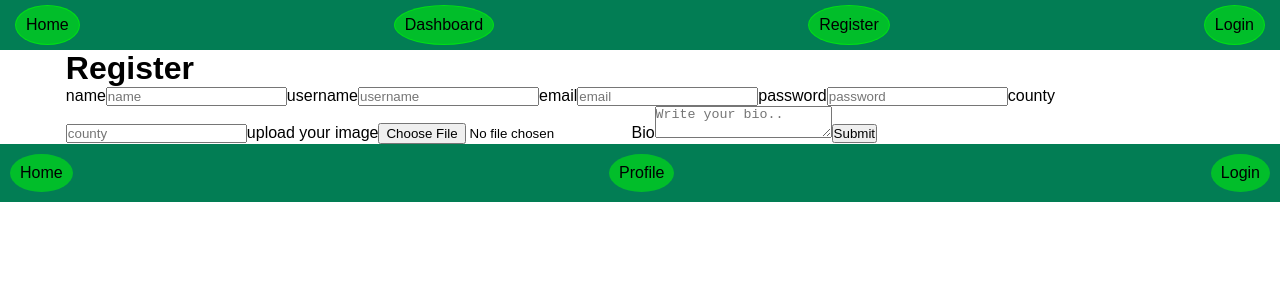
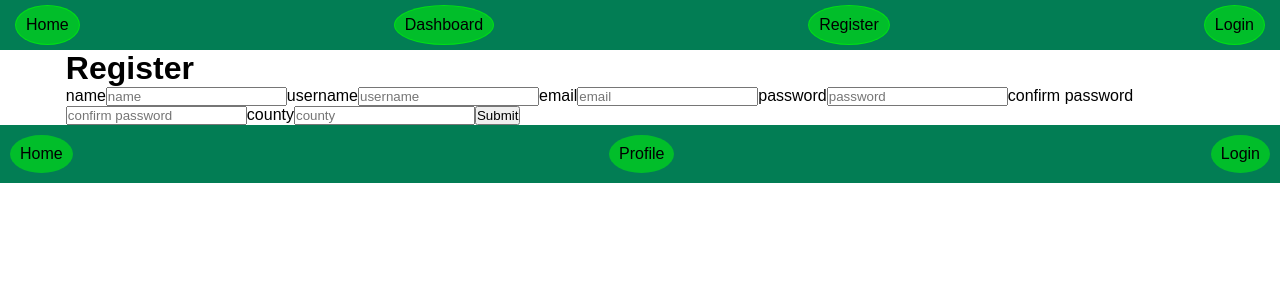
Before and after one commit to jake4369/greenpics, a React (Create React App) app in the folder frontend/: page /register in a window 1280 px wide. Shown: the top 300 px of the page. Built offline with nearby package versions, Linux system fonts and the light colour scheme.

Commit message:
add errors and confirmation

```diff
--- a/frontend/src/Screens/AuthScreens/RegisterScreen.jsx
+++ b/frontend/src/Screens/AuthScreens/RegisterScreen.jsx
@@ -6,28 +6,47 @@ const RegisterScreen = () => {
   const [email, setEmail] = useState("");
   const [password, setPassword] = useState("");
   const [county, setCounty] = useState("");
-  const [image, setImage] = useState([]);
-  const [bio, setBio] = useState("");
+  const [confirmPassword, setConfirmPassword] = useState("");
+  const [isSubmitting, setIsSubmitting] = useState(false);
+  const [showConfirmation, setShowConfirmation] = useState(false);
+  const [error, setError] = useState("")
 
+  const handleSubmit = (e) => {
+    e.preventDefault();
+    if (password !== confirmPassword){
+      setError("Password is not the same")
+      setShowConfirmation(false)
+      setIsSubmitting(false)
+    } else {
+      setIsSubmitting(true);
+      setShowConfirmation(true);
+      console.log(
+        "name",
+        name,
+        "userName",
+        userName,
+        "email",
+        email,
+        "password",
+        password,
+        "county",
+        county,
 
+      );
+    }
 
-
-const handleSubmit = e => {
-  e.preventDefault()
-  console.log("name", name, "userName", userName, "email",
-  email, "password",password, "county", county, "bio", bio);
-
-}
+  };
 
   return (
     <div className="screen authscreen">
       <h1>Register</h1>
 
-      <form onSubmit={handleSubmit} >
+      <form onSubmit={handleSubmit}>
         <label>name</label>
         <input
           type="text"
           placeholder="name"
+          disabled={isSubmitting}
           value={name}
           onChange={(e) => setName(e.target.value)}
         />
@@ -36,6 +55,7 @@ const handleSubmit = e => {
         <input
           type="text"
           placeholder="username"
+          disabled={isSubmitting}
           value={userName}
           onChange={(e) => setUserName(e.target.value)}
         />
@@ -45,6 +65,7 @@ const handleSubmit = e => {
           type="email"
           required
           placeholder="email"
+          disabled={isSubmitting}
           value={email}
           onChange={(e) => setEmail(e.target.value)}
         />
@@ -53,37 +74,35 @@ const handleSubmit = e => {
           type="password"
           required
           placeholder="password"
+          disabled={isSubmitting}
           value={password}
           onChange={(e) => setPassword(e.target.value)}
         />
+        <label>confirm password</label>
+        <input
+          type="password"
+          required
+          placeholder="confirm password"
+          disabled={isSubmitting}
+          value={confirmPassword}
+          onChange={(e) => setConfirmPassword(e.target.value)}
+        />
+
         <label>county</label>
         <input
           type="text"
           required
           placeholder="county"
+          disabled={isSubmitting}
           value={county}
           onChange={(e) => setCounty(e.target.value)}
         />
-        <label>upload your image</label>
-         <input
-          type="file"
-          // required
-          accept="image/*"
-          value={image}
 
-          onChange={(e) => setImage(e.target.files)}
-        />
-        <label>Bio</label>
-        <textarea
-        value={bio}
-        placeholder="Write your bio.."
-        required
-        onChange={(e) => setBio(e.target.value)}
-        >
-
-        </textarea>
-
-        <button type="submit" className="login-btn">Submit</button>
+        <button type="submit" className="login-btn" disabled={isSubmitting} >
+        {isSubmitting ? 'Sending...' : 'Submit'}
+      </button>
+      {error && <p>{error}</p>}
+      {showConfirmation && <p>Profile posted successfully!</p>}
 
       </form>
     </div>
```
